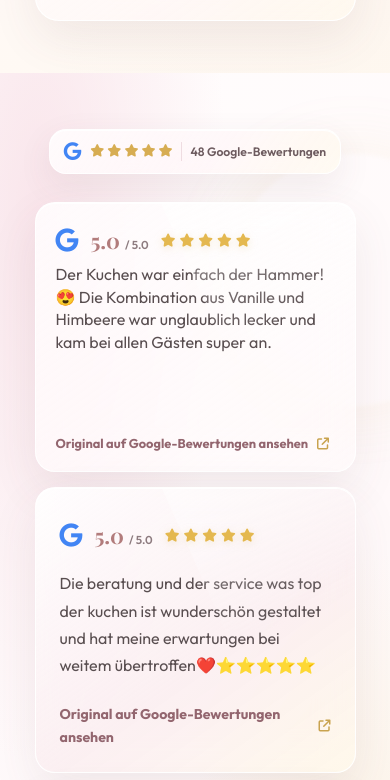
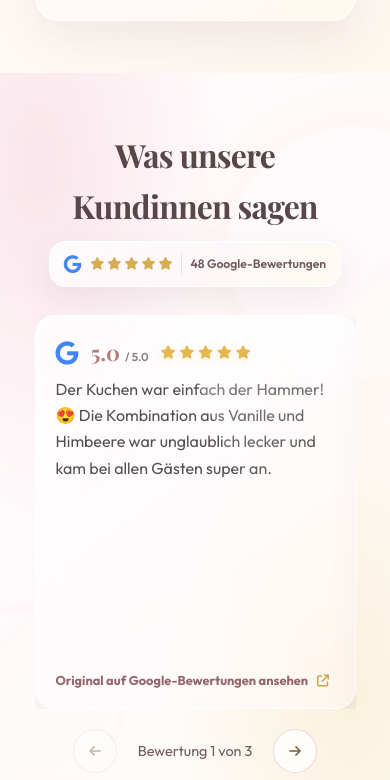
Before and after one commit to Cloud-Techno/mottotorte, a plain HTML site: page index.html in a window 390 px wide. Shown: the part 9324-10104 px from the top of the page. Drawn offline with nearby package versions, Linux system fonts and the light colour scheme; a web font is replaced by a local one.

Commit message:
gogole carousel

```diff
--- a/css/style.css
+++ b/css/style.css
@@ -1215,6 +1215,10 @@ a.feature-card {
     align-items: stretch;
 }
 
+.google-reviews-carousel-controls {
+    display: none;
+}
+
 .google-review-card {
     position: relative;
     display: flex;
@@ -1409,23 +1413,85 @@ a.feature-card {
     }
 
     .google-reviews-grid {
-        grid-template-columns: 1fr;
+        display: flex;
         gap: 15px;
+        overflow-x: auto;
+        overflow-y: hidden;
+        scroll-snap-type: x mandatory;
+        scroll-behavior: smooth;
+        scrollbar-width: none;
+        -webkit-overflow-scrolling: touch;
+    }
+
+    .google-reviews-grid::-webkit-scrollbar {
+        display: none;
     }
 
     .google-review-card,
     .google-review-card:last-child {
+        flex: 0 0 100%;
         min-height: 0;
+        height: auto;
         grid-column: auto;
         padding: 24px;
         border-radius: 20px;
+        scroll-snap-align: start;
     }
 
     .google-review-card-testimonial {
-        height: 270px;
-        min-height: 270px;
-        grid-column: auto;
+        height: auto;
+        min-height: 0;
         padding: 20px;
+    }
+
+    .google-review-card-testimonial .google-review-card-copy {
+        display: block;
+        overflow: visible;
+        line-height: 1.65;
+        -webkit-line-clamp: unset;
+    }
+
+    .google-reviews-carousel-controls {
+        display: flex;
+        align-items: center;
+        justify-content: center;
+        gap: 20px;
+        margin-top: 20px;
+    }
+
+    .google-reviews-carousel-button {
+        display: inline-flex;
+        width: 44px;
+        height: 44px;
+        align-items: center;
+        justify-content: center;
+        border: 1px solid rgba(189, 135, 146, 0.3);
+        border-radius: 50%;
+        background: rgba(255, 255, 255, 0.82);
+        color: #806b48;
+        cursor: pointer;
+        transition: background-color 0.2s ease, opacity 0.2s ease;
+    }
+
+    .google-reviews-carousel-button:hover:not(:disabled) {
+        background: #fff;
+    }
+
+    .google-reviews-carousel-button:disabled {
+        cursor: default;
+        opacity: 0.45;
+    }
+
+    .google-reviews-carousel-button:focus-visible {
+        outline: 3px solid rgba(201, 163, 79, 0.68);
+        outline-offset: 3px;
+    }
+
+    .google-reviews-carousel-status {
+        min-width: 116px;
+        color: #6d5b5f;
+        font-size: 0.9rem;
+        text-align: center;
     }
 
 }
--- a/index.html
+++ b/index.html
@@ -612,7 +612,7 @@
     <section class="google-reviews-section section-padding" aria-labelledby="google-reviews-title">
         <div class="container">
             <div class="google-reviews-heading">
-
+                <h2 id="google-reviews-title">Was unsere Kundinnen sagen</h2>
                 <div class="google-review-summary"
                     aria-label="48 Google-Bewertungen">
                     <i class="google-review-summary-logo fa-brands fa-google" aria-hidden="true"></i>
@@ -623,7 +623,9 @@
                 </div>
             </div>
 
-            <div class="google-reviews-grid">
+            <div class="google-reviews-carousel">
+                <div class="google-reviews-grid" id="google-reviews-grid" role="group"
+                    aria-label="Kundenbewertungen">
                     <article class="google-review-card google-review-card-testimonial">
                         <span class="google-review-rating" aria-label="Google, fünf Sterne">
                             <i class="google-review-icon fa-brands fa-google" aria-hidden="true"></i>
@@ -668,6 +670,18 @@
                         <span class="google-review-card-copy">Ich habe hier eine Geburtstagstorte bestellt und war wirklich super zufrieden! Die Torte sah wunderschön aus und war vor allem richtig lecker, auch meine Gäste waren total begeistert! Derya, war unglaublich lieb und die ganze Bestellung war sehr unkompliziert und angenehm.</span>
                         <span class="google-review-card-link">Original auf Google-Bewertungen ansehen <i class="fa-solid fa-arrow-up-right-from-square" aria-hidden="true"></i></span>
                     </a>
+                </div>
+                <div class="google-reviews-carousel-controls" role="group" aria-label="Karussell-Steuerung">
+                    <button class="google-reviews-carousel-button" type="button" data-review-direction="-1"
+                        aria-label="Vorherige Bewertung" aria-controls="google-reviews-grid" disabled>
+                        <i class="fa-solid fa-arrow-left" aria-hidden="true"></i>
+                    </button>
+                    <span class="google-reviews-carousel-status" aria-live="polite" aria-atomic="true">Bewertung 1 von 3</span>
+                    <button class="google-reviews-carousel-button" type="button" data-review-direction="1"
+                        aria-label="Nächste Bewertung" aria-controls="google-reviews-grid">
+                        <i class="fa-solid fa-arrow-right" aria-hidden="true"></i>
+                    </button>
+                </div>
             </div>
         </div>
     </section>
--- a/js/script.js
+++ b/js/script.js
@@ -77,6 +77,44 @@
 })();
 
 document.addEventListener('DOMContentLoaded', () => {
+    // Mobile Google reviews carousel
+    const reviewsTrack = document.getElementById('google-reviews-grid');
+    const reviewCards = reviewsTrack ? Array.from(reviewsTrack.children) : [];
+    const reviewButtons = document.querySelectorAll('.google-reviews-carousel-button');
+    const reviewStatus = document.querySelector('.google-reviews-carousel-status');
+
+    if (reviewsTrack && reviewCards.length > 0 && reviewStatus && reviewButtons.length === 2) {
+        let activeReview = 0;
+
+        const updateReviewsCarousel = () => {
+            const trackLeft = reviewsTrack.getBoundingClientRect().left;
+            activeReview = reviewCards.reduce((closestIndex, card, index) => {
+                const currentDistance = Math.abs(reviewCards[closestIndex].getBoundingClientRect().left - trackLeft);
+                const nextDistance = Math.abs(card.getBoundingClientRect().left - trackLeft);
+                return nextDistance < currentDistance ? index : closestIndex;
+            }, 0);
+
+            reviewStatus.textContent = `Bewertung ${activeReview + 1} von ${reviewCards.length}`;
+            reviewButtons[0].disabled = activeReview === 0;
+            reviewButtons[1].disabled = activeReview === reviewCards.length - 1;
+        };
+
+        reviewsTrack.addEventListener('scroll', updateReviewsCarousel, { passive: true });
+        reviewButtons.forEach(button => {
+            button.addEventListener('click', () => {
+                const direction = Number(button.dataset.reviewDirection);
+                const nextReview = Math.max(0, Math.min(reviewCards.length - 1, activeReview + direction));
+                const trackLeft = reviewsTrack.getBoundingClientRect().left;
+                const cardLeft = reviewCards[nextReview].getBoundingClientRect().left;
+
+                reviewsTrack.scrollTo({
+                    left: reviewsTrack.scrollLeft + cardLeft - trackLeft,
+                    behavior: 'smooth'
+                });
+            });
+        });
+    }
+
     // Mobile Navigation Toggle
     const mobileBtn = document.querySelector('.mobile-nav-toggle');
     const nav = document.querySelector('.main-nav');
```
Lines whose indentation alone changed are shown as unchanged.
